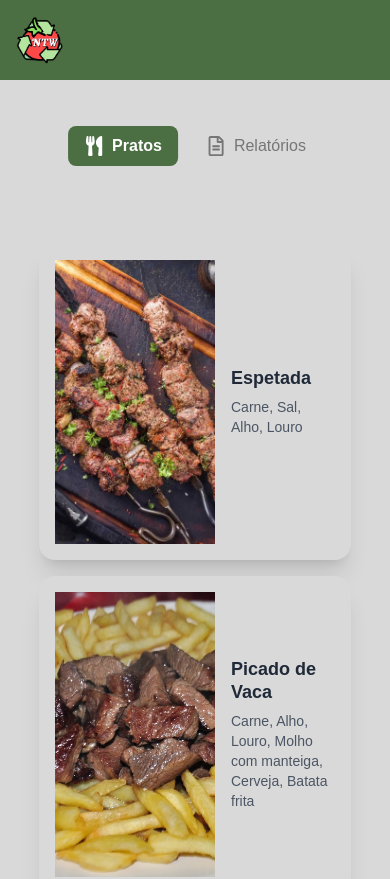
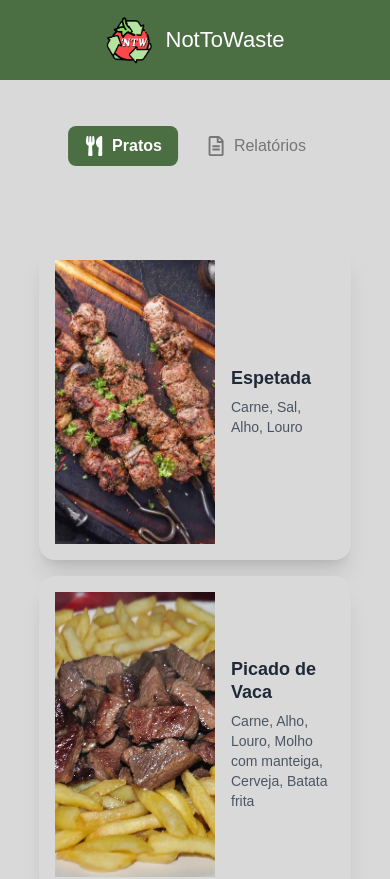
Before and after one commit to mimicarreira13/NotToWaste, a React (Vite) app: page /client in a window 390 px wide. Shown: the top 879 px of the page. Built offline with nearby package versions, Linux system fonts and the light colour scheme; a web font is replaced by a local one.

Commit message:
feat: navbar now shows the name again on mobile version because there's no search bar anymore

```diff
--- a/src/components/Navbar.tsx
+++ b/src/components/Navbar.tsx
@@ -6,12 +6,12 @@ import logo from "../assets/images/logo.png";
 
 export default function Navbar() {
     const [isCompact, setIsCompact] = useState<boolean>(() =>
-        typeof window !== "undefined" ? window.innerWidth <= 900 : false
+        typeof window !== "undefined" ? window.innerWidth <= 650 : false
     );
 
     useEffect(() => {
         function onResize() {
-            setIsCompact(window.innerWidth <= 900);
+            setIsCompact(window.innerWidth <= 650);
         }
         window.addEventListener("resize", onResize);
         onResize();
@@ -21,32 +21,32 @@ export default function Navbar() {
     const location = useLocation();
     const hideUserMenu = location.pathname.startsWith("/client"); // também indica página /client
 
+    const nameStyle: React.CSSProperties = {
+        fontSize: isCompact ? "22px" : "40px",
+        lineHeight: isCompact ? "22px" : "17px",
+        textDecoration: "none",
+    };
+
+    const leftWrapperStyle: React.CSSProperties | undefined = isCompact
+        ? { position: "absolute", left: "50%", transform: "translateX(-50%)" }
+        : undefined;
+
     return (
         <nav className="w-full bg-[#4C6E43] text-white p-4 h-20 flex items-center justify-between fixed z-50">
-            <div className="flex items-center gap-3 flex-1">
+            <div className="flex items-center gap-3 flex-1" style={leftWrapperStyle}>
                 {hideUserMenu ? (
                     <div aria-disabled="true" className="flex items-center gap-3" style={{ cursor: "default" }}>
                         <img src={logo} alt="Logo" className="w-12 h-12 sm:w-[72px] sm:h-[72px]" />
-                        {!isCompact && (
-                            <span
-                                className="text-white font-normal"
-                                style={{ fontFamily: "Arial", fontSize: "40px", lineHeight: "17px", textDecoration: "none" }}
-                            >
-                                NotToWaste
-                            </span>
-                        )}
+                        <span className="text-white font-normal" style={nameStyle}>
+                            NotToWaste
+                        </span>
                     </div>
                 ) : (
                     <Link to="/" aria-label="Ir para a página inicial" className="flex items-center gap-3">
                         <img src={logo} alt="Logo" className="w-12 h-12 sm:w-[72px] sm:h-[72px]" />
-                        {!isCompact && (
-                            <span
-                                className="text-white font-normal"
-                                style={{ fontFamily: "Arial", fontSize: "40px", lineHeight: "17px", textDecoration: "none" }}
-                            >
-                                NotToWaste
-                            </span>
-                        )}
+                        <span className="text-white font-normal" style={nameStyle}>
+                            NotToWaste
+                        </span>
                     </Link>
                 )}
             </div>
--- a/src/pages/Client.tsx
+++ b/src/pages/Client.tsx
@@ -54,12 +54,14 @@ export default function Client() {
 
             <div style={{ marginTop: 220 }}>
                 {selected === "reports" && reportTab === "sustainability" && (
+                    <div className="sust_grid">
                         <ClientGrid
                             variant="sustainability"
                             items={sustainabilityReports}
                             columns={4}
                             renderItem={(r) => <ClientCard item={r} />}
                         />
+                    </div>
                 )}
 
                 {selected === "reports" && reportTab === "ingredients" && (
@@ -83,7 +85,10 @@ export default function Client() {
                 @media (max-width: 650px) {
 
                     .client-page .first-year-wrap {
-                        margin-top: 250px !important;
+                        margin-top: 280px !important;
+                    }
+                    .client-page .sust_grid {
+                        margin-top: 280px !important;
                     }
 
                     .client-page [role="list"] {
```
Lines whose indentation alone changed are shown as unchanged.
